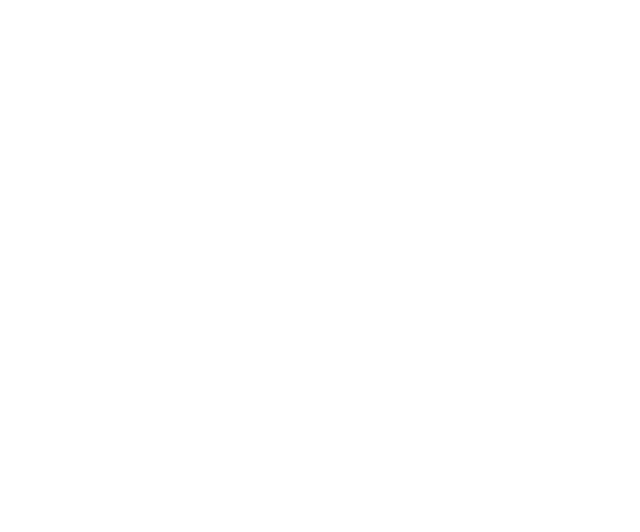
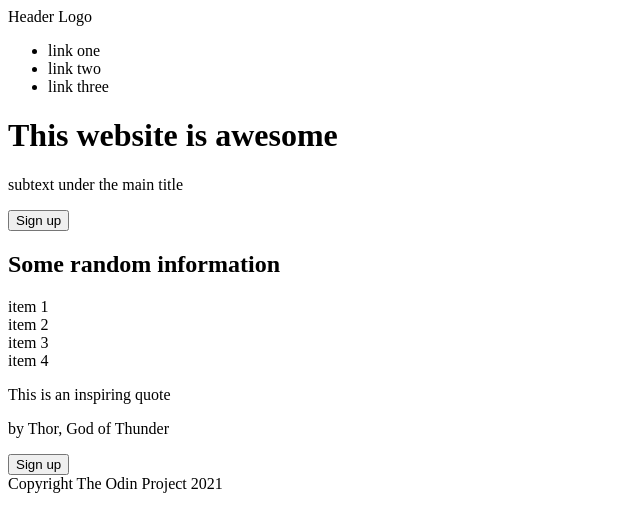
Before and after one commit to tsaimengchen/odin-landing-page, a plain HTML site: page index.html in a window 1280 px wide. Shown: the whole page, without its empty margins (0-640 px from the left). Drawn offline with Linux system fonts and the light colour scheme.

Commit message:
Set up the main sections of the page

```diff
--- a/index.html
+++ b/index.html
@@ -5,6 +5,48 @@
         <title>Landing Page Project</title>
     </header>
     <body>
-
+        <div class="header">
+            <div class="header-logo">
+                Header Logo
+            </div>
+            <ul class="links">
+                <li>link one</li>
+                <li>link two</li>
+                <li>link three</li>
+            </ul>
+        </div>
+        <div class="hero">
+            <div class="hero-text">
+                <h1>This website is awesome</h1>
+                <p>subtext under the main title</p>
+                <button class="cta-button">Sign up</button>
+            </div>
+            <div class="main-image"></div>
+        </div>
+        <div class="info"></div>
+            <h2>Some random information</h2>
+            <div class="info-container">
+                <div class="info-item">item 1</div>
+                <div class="info-item">item 2</div>
+                <div class="info-item">item 3</div>
+                <div class="info-item">item 4</div>
+            </div>
+        <div class="quote">
+            <div class="inspiring-quote">
+                <p>This is an inspiring quote</p>
+            </div>
+            <div class="quote-source">
+                <p>by Thor, God of Thunder</p>
+            </div>
+        </div>
+        <div class="call-to-action">
+            <div class="cta-card">
+                <div class="cta-text"></div>
+                <button class="cta-button">Sign up</button>
+            </div>
+        </div>
+        <div class="footer">
+            Copyright The Odin Project 2021
+        </div>
     </body>
 </html>
```
